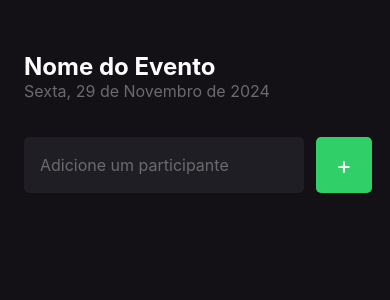
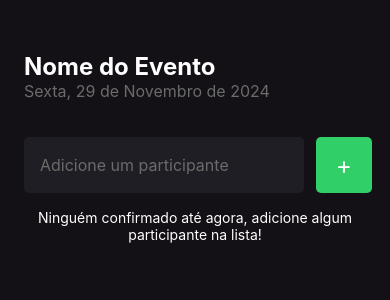
Before and after one commit to lfelipesbs/imhere, a React Native app: screen / in a window 390 px wide. Shown: the top 300 px of the page. Built offline with nearby package versions, Linux system fonts and the light colour scheme.

Commit message:
completed remove function

```diff
--- a/App.tsx
+++ b/App.tsx
@@ -1,10 +1,16 @@
 import React from "react";
 import Home from "./src/views/Home";
+import { StatusBar } from "react-native";
 
-const App = () => {
-	return (
+const App: React.FC = () => (
+	<>
+		<StatusBar
+			translucent
+			backgroundColor='transparent'
+			barStyle='light-content'
+		/>
 		<Home />
-	)
-}
+	</>
+);
 
 export default App;
--- a/src/components/AddInput/AddInput.styles.ts
+++ b/src/components/AddInput/AddInput.styles.ts
@@ -6,7 +6,7 @@ export const addInputStyles = StyleSheet.create<AddInputStyles>({
 		width: '100%',
 		flexDirection: 'row',
 		marginTop: 36,
-		marginBottom: 42
+		marginBottom: 16
 	},
 	input: {
 		flex: 1,
--- a/src/components/ParticipantsList/ParticipantsList.tsx
+++ b/src/components/ParticipantsList/ParticipantsList.tsx
@@ -5,7 +5,7 @@ import { ScrollView } from "react-native";
 const ParticipantsList: React.FC<ParticipantsListProps> = ({ data, onRemove }) => (
 	<ScrollView showsVerticalScrollIndicator={false}>
 		{data.map(( name: string, index: number) => (
-			<Participant key={`PARTICIPANT_KEY_${index}`} name={name} onPress={onRemove}/>
+			<Participant key={`PARTICIPANT_KEY_${index}`} name={name} onPress={() => onRemove(name)}/>
 		))}
 	</ScrollView>
 );
--- a/src/components/ParticipantsList/ParticipantsList.types.ts
+++ b/src/components/ParticipantsList/ParticipantsList.types.ts
@@ -1,4 +1,4 @@
 export interface ParticipantsListProps {
 	data: string[];
-	onRemove: () => void;
+	onRemove: (name: string) => void;
 };
--- a/src/views/Home/Home.styles.ts
+++ b/src/views/Home/Home.styles.ts
@@ -6,5 +6,16 @@ export const homeStyles = StyleSheet.create<HomeStyles>({
         flex: 1,
         backgroundColor: "#131016",
         padding: 24
-    }
+    },
+	listEmptyText: {
+		color: '#FFF',
+		fontSize: 14,
+		textAlign: 'center'
+	},
+	clearAllContainer: {
+		marginBottom: 16
+	},
+	clearAllText: {
+		color: "#E23C44"
+	}
 });
--- a/src/views/Home/Home.tsx
+++ b/src/views/Home/Home.tsx
@@ -1,5 +1,5 @@
 import React from "react";
-import { View } from "react-native";
+import { Text, TouchableOpacity, View } from "react-native";
 import { homeStyles } from "./Home.styles";
 import { HomeProps } from "./Home.types";
 import Header from "../../components/Header";
@@ -9,6 +9,7 @@ import ParticipantsList from "../../components/ParticipantsList";
 const Home: React.FC<HomeProps> = ({
 	handleParticipantAdd,
 	handleParticipantRemove,
+	handleClearAll,
 	title = "Nome do Evento",
 	day,
 	month,
@@ -19,17 +20,30 @@ const Home: React.FC<HomeProps> = ({
     return (
         <View style={homeStyles.container}>
             <Header
-				title={title}
 				day={day}
 				month={month}
+				title={title}
 				weekDay={weekDay}
 				year={year}
 			/>
 			<AddInput
+				placeholder="Adicione um participante"
 				onPress={handleParticipantAdd}
-				placeholder="Adicione um participante"
 			/>
-			<ParticipantsList data={participants} onRemove={handleParticipantRemove}/>
+
+			{participants.length ?
+				(
+					<>
+						<TouchableOpacity style={homeStyles.clearAllContainer} onPress={handleClearAll}>
+							<Text style={homeStyles.clearAllText}>Limpar</Text>
+						</TouchableOpacity>
+						<ParticipantsList data={participants} onRemove={handleParticipantRemove} />
+					</>
+				) :
+				<Text style={homeStyles.listEmptyText}>
+					Ninguém confirmado até agora, adicione algum participante na lista!
+				</Text>
+			}
         </View>
     );
 };
--- a/src/views/Home/HomeContainer.tsx
+++ b/src/views/Home/HomeContainer.tsx
@@ -10,19 +10,26 @@ const homeContainer: React.FC = () => {
 		setParticipants((prevParticipants) => [...prevParticipants, 'Novo participante']);
 	}, [setParticipants]);
 
-	const handleParticipantRemove = useCallback((): void => {
-		setParticipants((prevParticipants) => prevParticipants.slice(0, -1));
+	const handleParticipantRemove = useCallback((name: string): void => {
+		setParticipants((prevParticipants) =>
+			prevParticipants.filter((participant) => participant !== name)
+		);
+	}, [setParticipants]);
+
+	const handleClearAll = useCallback((): void => {
+		setParticipants([]);
 	}, [setParticipants]);
 
 	return (
 		<Home
+			day={date.getDate()}
+			month={getMonthName(date.getMonth())}
+			participants={participants}
+			weekDay={getWeekDay(date.getDay())}
+			year={date.getFullYear()}
+			handleClearAll={handleClearAll}
 			handleParticipantAdd={handleParticipantAdd}
 			handleParticipantRemove={handleParticipantRemove}
-			day={date.getDate()}
-			month={getMonthName(date.getMonth())}
-			weekDay={getWeekDay(date.getDay())}
-			year={date.getFullYear()}
-			participants={participants}
 		/>
 	)
 }
```
Also changed, not shown: src/views/Home/Home.types.ts (+6 -2 lines).
